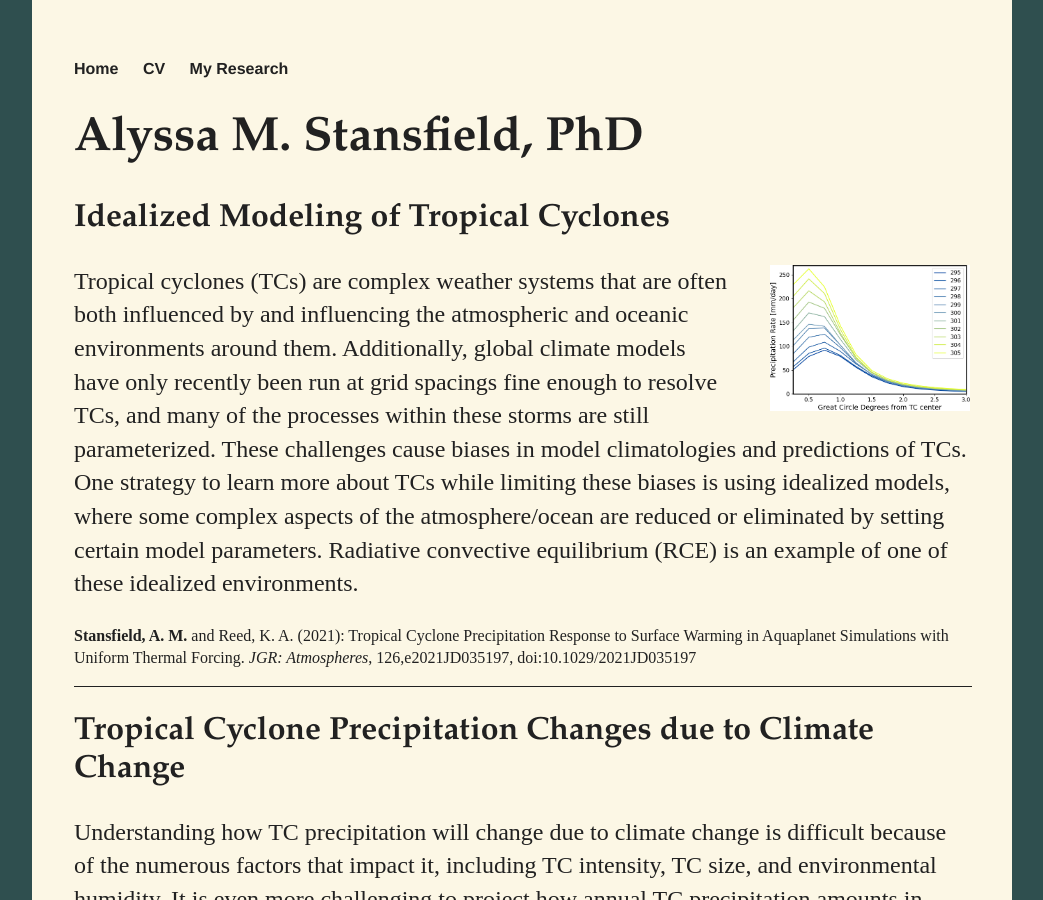
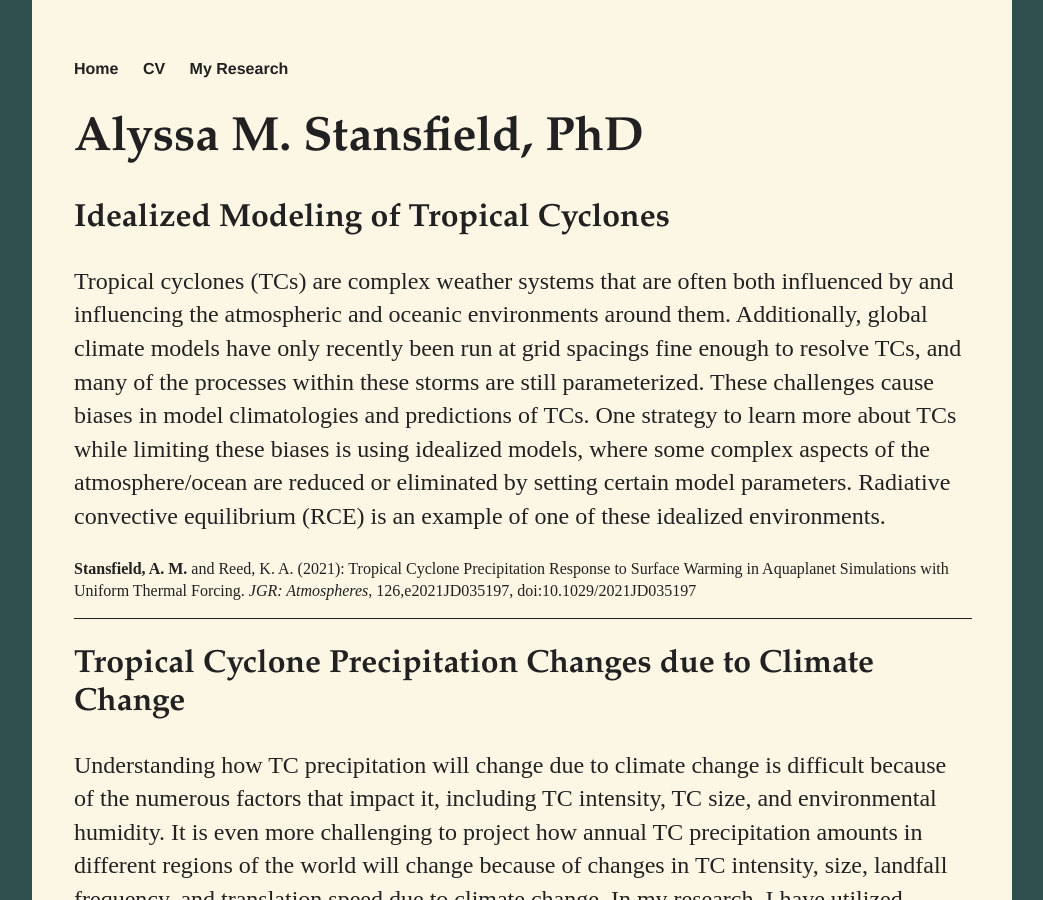
Before and after one commit to alyssa-stansfield/alyssa-stansfield.github.io, a Jekyll site: the page built from research/index.html, in a window 1280 px wide and 900 px high. Shown: the whole window, without its empty margins (118-1161 px from the left). Built offline with Jekyll 4.4.1, drawn with Linux system fonts in a browser that asks for light colours.

Commit message:
Getting rid of image on research page, clashes with background color

```diff
--- a/index.html
+++ b/index.html
@@ -6,7 +6,7 @@ title: Alyssa Stansfield, PhD
 <div class="leftbar">
 </div>
 
-<img class="wrap" src="assets/agu_pic.png" width="300" />
+<img class="wrap" src="assets/agu_pic.png" width="300" border-radius="50%" />
 <h1 font-family:"Gill Sans",sans-serif > Alyssa M. Stansfield, PhD </h1>
 <div class="blurb">
 	<p align="left" >I'm currently an <a href="https://www.nsf.gov/awardsearch/showAward?AWD_ID=2204138&HistoricalAwards=false">NSF AGS Postdoctoral Research Fellow</a> at Colorado State University working with <a href="https://www.atmos.colostate.edu/people/faculty/rasmussen/">Dr. Kristen Rasmussen</a>. My project focuses on understanding how the 3D precipitation structures of tropical cyclones may change due to climate change. My general research interests include tropical cyclones and other extreme weather, climate change and variability, and climate model assessment.</p>
--- a/research/index.html
+++ b/research/index.html
@@ -9,7 +9,6 @@ title: My Research
 <h1>Alyssa M. Stansfield, PhD</h1>
 
 <h2>Idealized Modeling of Tropical Cyclones</h2>
-<img class="wrap" src="../assets/precip_radprofs_40latlim.png" width="200" />
 <p>Tropical cyclones (TCs) are complex weather systems that are often both influenced by and influencing the atmospheric and oceanic environments around them. Additionally, global climate models have only recently been run at grid spacings fine enough to resolve TCs, and many of the processes within these storms are still parameterized. These challenges cause biases in model climatologies and predictions of TCs. One strategy to learn more about TCs while limiting these biases is using idealized models, where some complex aspects of the atmosphere/ocean are reduced or eliminated by setting certain model parameters. Radiative convective equilibrium (RCE) is an example of one of these idealized environments.</p>
 <p style="font-size:1em;"><a href="https://agupubs.onlinelibrary.wiley.com/doi/10.1029/2021JD035197"><b>Stansfield, A. M.</b> and Reed, K. A. (2021): Tropical Cyclone Precipitation Response to Surface Warming in Aquaplanet Simulations with Uniform Thermal Forcing. <em>JGR: Atmospheres</em>, 126,e2021JD035197, doi:10.1029/2021JD035197</a></p>
 
```
Also changed, not shown: assets/precip_radprofs_40latlim.png (deleted).
